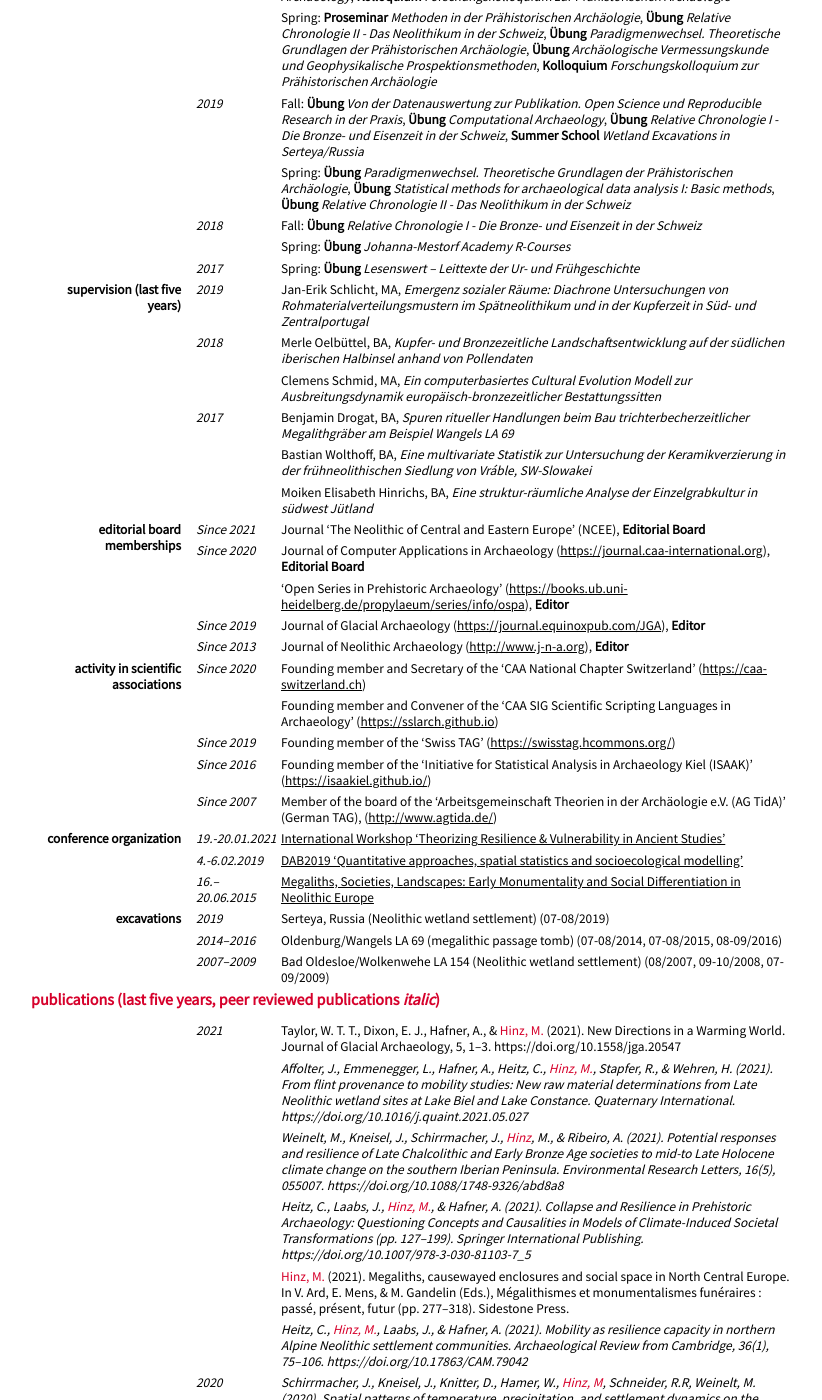
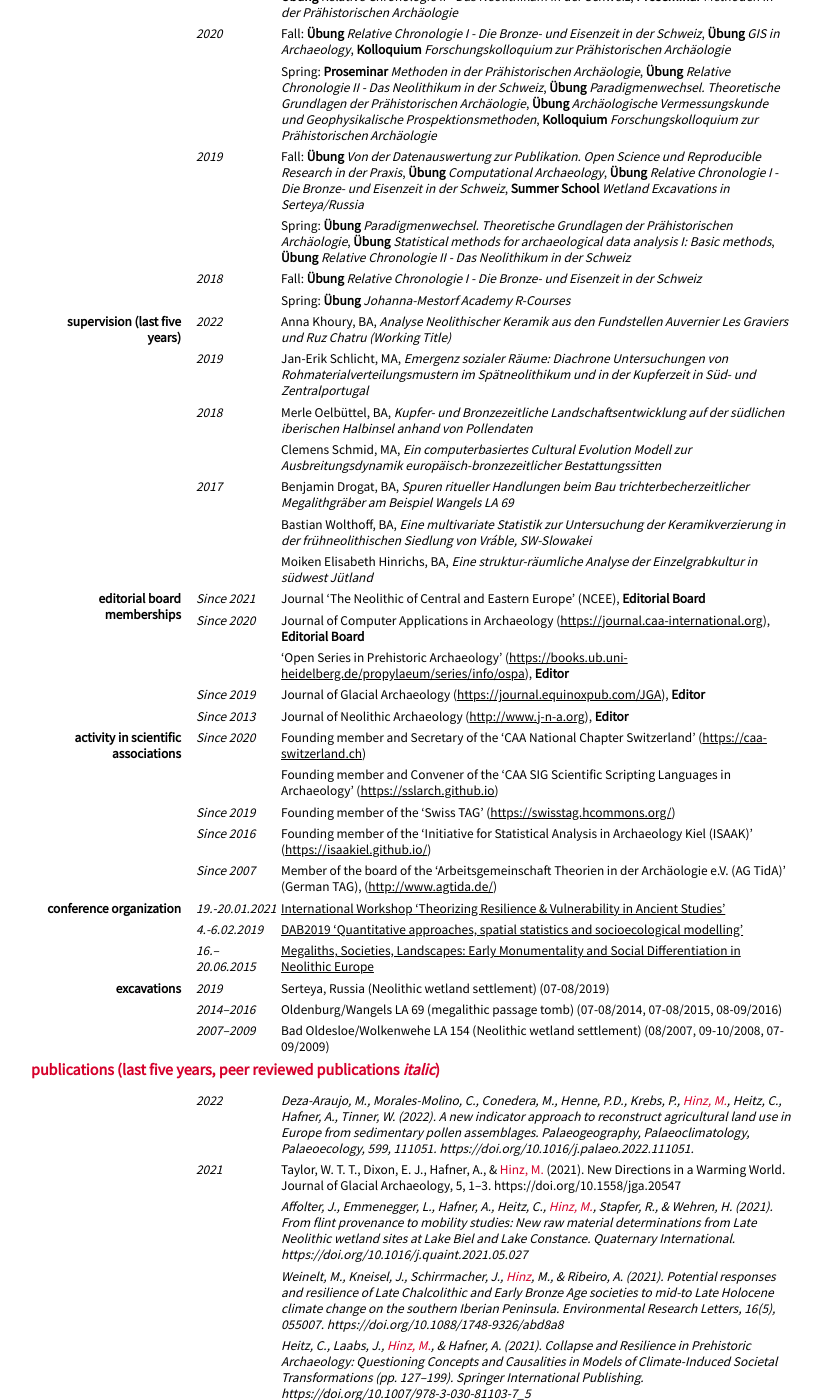
Before and after one commit to MartinHinz/cv, a Jekyll site: the page built from cv_english.md, in a window 1280 px wide and 1400 px high, scrolled down 1333 px. Shown: the whole window, without its empty margins (209-1031 px from the left). Built offline with Jekyll 4.4.1, drawn with Linux system fonts in a browser that asks for light colours; nearby versions of some CDN libraries; our own code applies the rules of GitHub Pages for plain Markdown files; some of the changed text lies outside the part shown.

Commit message:
Update cv_english.md

```diff
--- a/cv_english.md
+++ b/cv_english.md
@@ -120,10 +120,12 @@ Since 2020
 
 ### teaching (last five years)
 
+2022
+: - Spring: **Proseminar** *Methoden in der Prähistorischen Archäologie*, **Kolloquium** *Forschungskolloquium zur Prähistorischen Archäologie*, **Übung** *Keramikherstellung in der Praxis*
+
 2021
 : - Fall: Swiss International **Summer School** for Alpine Archaeology, **Übung** *Materialanalysen mit portabler Röntgenfluoreszenz (pXRF)*, **Kolloquium** *Forschungskolloquium zur Prähistorischen Archäologie*, **Übung** *Computer Aided Archaeology*, **Übung** *Relative Chronologie I - Die Bronze- und Eisenzeit in der Schweiz*
   - Spring: **Seminar** *Das Drei-Seen-Land der Westschweiz: ein archäologischer Kulturraum von herausragender Bedeutung*, **Kolloquium** *Forschungskolloquium zur Prähistorischen Archäologie*, **Übung** *Statistical methods for archaeological data analysis: Basic methods*, **Übung** *Relative Chronologie II - Das Neolithikum in der Schweiz*, **Proseminar** *Methoden in der Prähistorischen Archäologie*
-
 
 2020
 : - Fall: **Übung** *Relative Chronologie I - Die Bronze- und Eisenzeit in der Schweiz*, **Übung** *GIS in Archaeology*, **Kolloquium** *Forschungskolloquium zur Prähistorischen Archäologie*
@@ -137,10 +139,10 @@ Since 2020
 : - Fall: **Übung** *Relative Chronologie I - Die Bronze- und Eisenzeit in der Schweiz*
   - Spring: **Übung** *Johanna-Mestorf Academy R-Courses*
 
-2017
-: - Spring: **Übung** *Lesenswert – Leittexte der Ur- und Frühgeschichte*
+### supervision (last five years)
 
-### supervision (last five years)
+2022
+:   - Anna Khoury, BA, *Analyse Neolithischer Keramik aus den Fundstellen Auvernier Les Graviers und Ruz Chatru (Working Title)*
 
 2019
 :   - Jan-Erik Schlicht, MA, *Emergenz sozialer Räume: Diachrone Untersuchungen von Rohmaterialverteilungsmustern im Spätneolithikum und in der Kupferzeit in Süd- und Zentralportugal*
@@ -205,6 +207,9 @@ Since 2007
 <div class="pagebreak"> </div>
 
 ## publications (last five years, peer reviewed publications *italic*)
+2022
+: - *Deza-Araujo, M., Morales-Molino, C., Conedera, M., Henne, P.D., Krebs, P., <span class="ich">Hinz, M.</span>, Heitz, C., Hafner, A., Tinner, W. (2022). A new indicator approach to reconstruct agricultural land use in Europe from sedimentary pollen assemblages. Palaeogeography, Palaeoclimatology, Palaeoecology, 599, 111051. https://doi.org/10.1016/j.palaeo.2022.111051.*
+
 2021
 : - Taylor, W. T. T., Dixon, E. J., Hafner, A., & <span class="ich">Hinz, M.</span> (2021). New Directions in a Warming World. Journal of Glacial Archaeology, 5, 1–3. https://doi.org/10.1558/jga.20547
   - *Affolter, J., Emmenegger, L., Hafner, A., Heitz, C., <span class="ich">Hinz, M.</span>, Stapfer, R., & Wehren, H. (2021). From flint provenance to mobility studies: New raw material determinations from Late Neolithic wetland sites at Lake Biel and Lake Constance. Quaternary International. https://doi.org/10.1016/j.quaint.2021.05.027*
@@ -234,10 +239,6 @@ Since 2007
 : - <span class="ich">M. Hinz</span>, From Hunting to Herding? Aspects of the Social and Animal Landscape during the Southern Scandinavian Neolithic. In: A. Haug/L. Käppel/J. Müller, Past Landscapes. The Dynamics of Interaction between Society, Landscape, and Culture (Sidestone Press, Leiden 2018). [https://doi.org/10.5281/zenodo.2538016](https://doi.org/10.5281/zenodo.2538016)
   - M. Furholt/<span class="ich">M. Hinz</span>/D. Mischka, Putting Things into Practice: Exploring the Consequences of Pragmatic Theory for Archaeology. In: A. Haug/L. Käppel/J. Müller, Past Landscapes. The Dynamics of Interaction between Society, Landscape, and Culture (Sidestone Press, Leiden 2018). [https://doi.org/10.5281/zenodo.2538019](https://doi.org/10.5281/zenodo.2538019)
   - Stapfer, R. B., Heitz, C., <span class="ich">Hinz, M.</span>, & Hafner, A. (2018). Portable Röntgenfluoreszenzanalytik (pXRF): Mit dem "Labor in der Hand" der Vergangenheit auf der Spur. In T. Burri & R. B. Stapfer (Eds.), Naturwissenschaftliche Methoden in der Archäologie (Vol. 75, pp. 136–155). Bern: Naturforschende Gesellschaft Bern. [https://doi.org/10.7892/boris.126318](https://doi.org/10.7892/boris.126318)
-
-2017
-: - *V. Rohde Krossa/M. Moros/G. Leduc/<span class="ich">M. Hinz</span>/T. Blanz/R. Schneider, Regional climate change and the onset of farming in northern Germany and southern Scandinavia. The Holocene 27(10), 1589–1599. [https://doi.org/10.1177/0959683617702223](https://doi.org/10.1177/0959683617702223)*
-  - *S. Dreibrodt/M. Furholt/R. Hofmann/<span class="ich">M. Hinz</span>/I. Cheben, P-ed-XRF-geochemical signatures of a 7300 year old Linear Band Pottery house ditch fill at Vráble-Ve'lké Lehemby, Slovakia - House inhabitation and post-depositional processes. Quaternary International 438, Part B, 131-143. [https://doi.org/10.1016/j.quaint.2017.03.054](https://doi.org/10.1016/j.quaint.2017.03.054)*
 
 ## published software
 ### R packages
```
